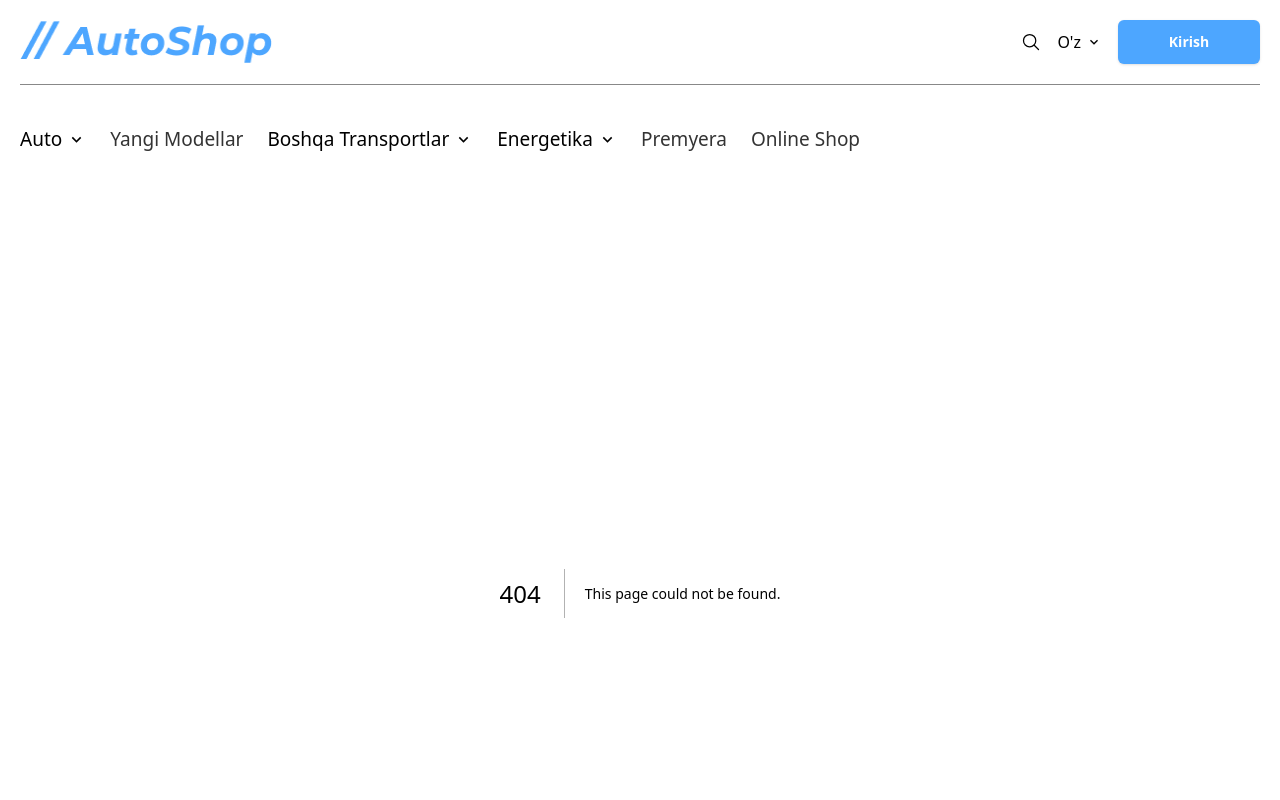
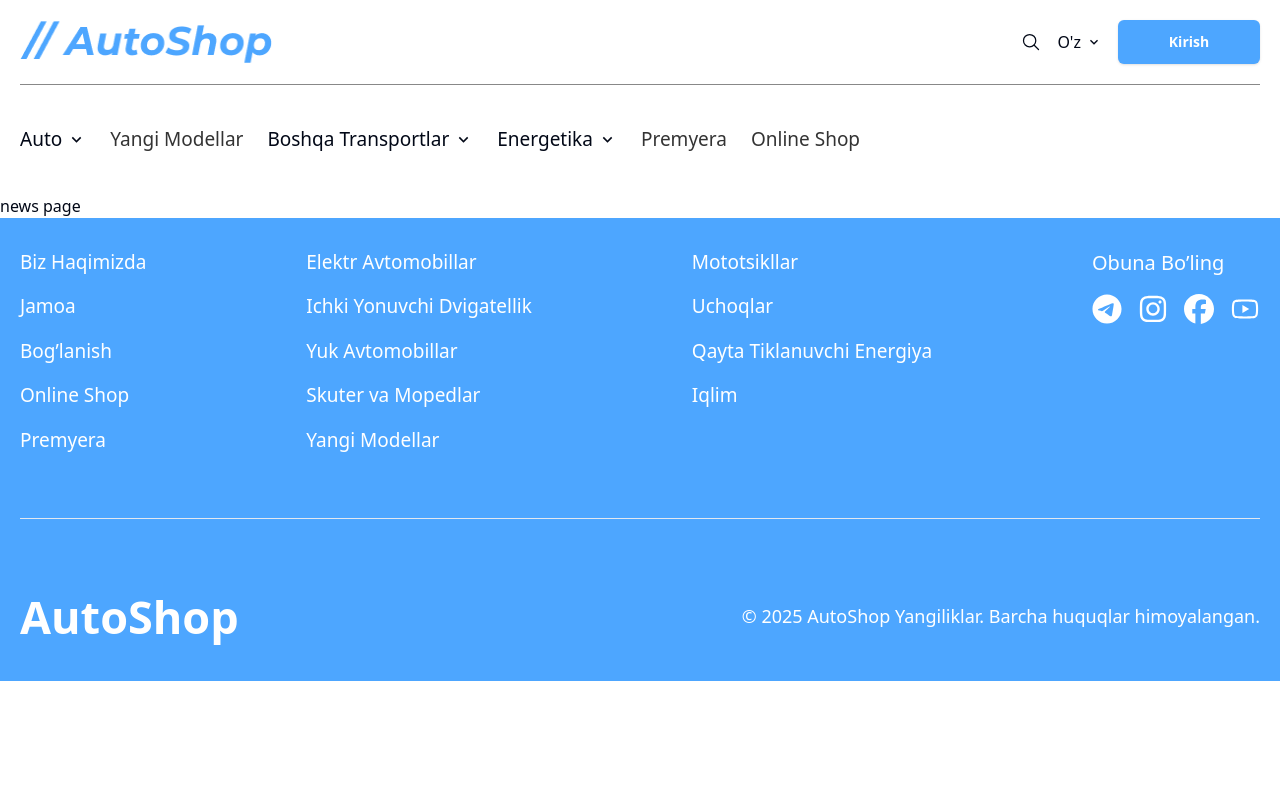
Before and after one commit to Shakhzod-d/auto_shop_client, a Next.js app: page /news in a window 1280 px wide. Before the commit this address had no page. Shown: the top 800 px of the page. Built offline with nearby package versions, Linux system fonts and the light colour scheme.

Commit message:
netlify not found page error

```diff
--- /dev/null
+++ b/app/news/page.tsx
@@ -0,0 +1,3 @@
+export default function News() {
+  return <h1>news page</h1>;
+}
```
Also changed, not shown: 1 other file (tests, documents, lock files or other folders).
